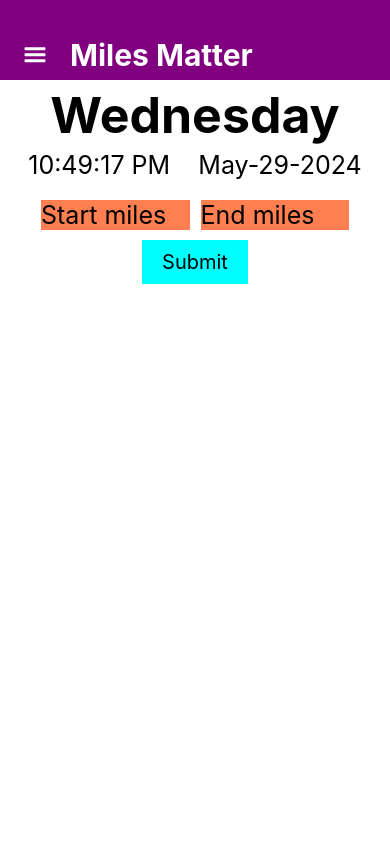
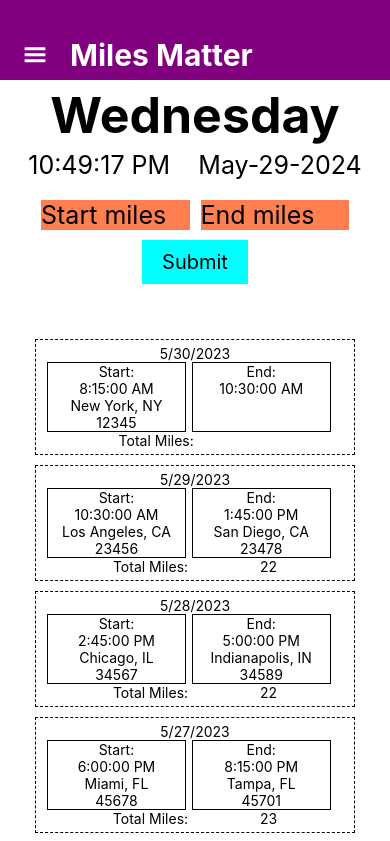
Before and after one commit to Shanhun-Codes/MilesMatter, a React Native app: screen / in a window 390 px wide. Shown: the top 841 px of the page. Built offline with nearby package versions, Linux system fonts and the light colour scheme.

Commit message:
set initial format for trip list

```diff
--- a/App.js
+++ b/App.js
@@ -2,6 +2,7 @@ import { StyleSheet, Text, View } from "react-native";
 import Header from "./components/Header";
 import DailyMileEntry from "./components/DailyMileEntry";
 import Clock from "./components/Clock";
+import TripList from "./components/TripList";
 
 export default function App() {
   return (
@@ -9,7 +10,7 @@ export default function App() {
       <Header />
       <Clock />
       <DailyMileEntry />
-
+      <TripList />
     </View>
   );
 }
--- /dev/null
+++ b/components/Trip.js
@@ -0,0 +1,69 @@
+import { StyleSheet, Text, View } from "react-native";
+
+const Trip = ({ trip }) => {
+  return (
+    <View style={[style.card]}>
+      <Text style={[style.date, style.center]}>
+        {trip.startTime.toLocaleString().slice(0, 9)}
+      </Text>
+<View style={[style.cardInfo]}>
+
+      <View style={[style.cardLeftInfo]}>
+        <Text>Start:</Text>
+        <Text>{trip.startTime.toLocaleString().slice(11)}</Text>
+        <Text>{trip.startLocation}</Text>
+        <Text>{trip.startMiles}</Text>
+      </View>
+
+      <View style={[style.cardRightInfo]}>
+        <Text>End:</Text>
+        <Text>{trip.endTime.toLocaleString().slice(11)}</Text>
+        <Text>{trip.endLocation}</Text>
+        <Text>{trip.endMiles}</Text>
+      </View>
+      <View style={[style.location]}></View>
+      <View style={[style.miles]}></View>
+</View>
+      <View style={style.flex}>
+      <Text style={[style.center]}>Total Miles:</Text>
+        <Text style={style.center}>
+          {trip.endMiles ? trip.endMiles - trip.startMiles : ""}
+        </Text>
+      </View>
+    </View>
+  );
+};
+
+const style = StyleSheet.create({
+  card: {
+    padding: 5,
+    margin: 5,
+    borderWidth: 1,
+    borderStyle: "dashed",
+    borderColor: "black",
+    borderRadius: 0.01,
+  },
+  flex: {
+    flexDirection: 'row',
+    justifyContent: 'space-evenly'
+  },
+  center: {
+    textAlign: "center",
+  },
+  cardInfo: {
+    flexDirection: 'row',
+    justifyContent: 'space-evenly'
+  },
+  cardLeftInfo: {
+    borderWidth: 1,
+    width: "45%",
+    alignItems: 'center'
+  },
+  cardRightInfo: {
+    borderWidth: 1,
+    width: '45%',
+    alignItems: 'center',
+  }
+});
+
+export default Trip;
--- /dev/null
+++ b/components/TripList.js
@@ -0,0 +1,117 @@
+import { ScrollView, StyleSheet, Text, View } from "react-native";
+import Trip from "./Trip";
+
+const TripList = () => {
+  const trips = [
+    {
+      key: 1,
+      startMiles: 1234,
+      endMiles: 1273,
+      startTime: new Date("2023-05-21T11:45:00.000Z"),
+      endTime: new Date("2023-05-21T14:00:00.000Z"),
+      startLocation: "San Francisco, CA",
+      endLocation: "Sacramento, CA",
+    },
+    {
+      key: 2,
+      startMiles: 90123,
+      endMiles: 90161,
+      startTime: new Date("2023-05-22T07:30:00.000Z"),
+      endTime: new Date("2023-05-22T09:45:00.000Z"),
+      startLocation: "Denver, CO",
+      endLocation: "Salt Lake City, UT",
+    },
+    {
+      key: 3,
+      startMiles: 89012,
+      endMiles: 89049,
+      startTime: new Date("2023-05-23T20:00:00.000Z"),
+      endTime: new Date("2023-05-23T22:15:00.000Z"),
+      startLocation: "Atlanta, GA",
+      endLocation: "Charlotte, NC",
+    },
+    {
+      key: 4,
+      startMiles: 78901,
+      endMiles: 78937,
+      startTime: new Date("2023-05-24T16:45:00.000Z"),
+      endTime: new Date("2023-05-24T19:00:00.000Z"),
+      startLocation: "Dallas, TX",
+      endLocation: "Houston, TX",
+    },
+    {
+      key: 5,
+      startMiles: 67890,
+      endMiles: 67925,
+      startTime: new Date("2023-05-25T12:30:00.000Z"),
+      endTime: new Date("2023-05-25T15:45:00.000Z"),
+      startLocation: "Boston, MA",
+      endLocation: "Hartford, CT",
+    },
+    {
+      key: 6,
+      startMiles: 56789,
+      endMiles: 56813,
+      startTime: new Date("2023-05-26T09:15:00.000Z"),
+      endTime: new Date("2023-05-26T11:30:00.000Z"),
+      startLocation: "Seattle, WA",
+      endLocation: "Portland, OR",
+    },
+    {
+      key: 7,
+      startMiles: 45678,
+      endMiles: 45701,
+      startTime: new Date("2023-05-27T18:00:00.000Z"),
+      endTime: new Date("2023-05-27T20:15:00.000Z"),
+      startLocation: "Miami, FL",
+      endLocation: "Tampa, FL",
+    },
+    {
+      key: 8,
+      startMiles: 34567,
+      endMiles: 34589,
+      startTime: new Date("2023-05-28T14:45:00.000Z"),
+      endTime: new Date("2023-05-28T17:00:00.000Z"),
+      startLocation: "Chicago, IL",
+      endLocation: "Indianapolis, IN",
+    },
+    {
+      key: 9,
+      startMiles: 23456,
+      endMiles: 23478,
+      startTime: new Date("2023-05-29T10:30:00.000Z"),
+      endTime: new Date("2023-05-29T13:45:00.000Z"),
+      startLocation: "Los Angeles, CA",
+      endLocation: "San Diego, CA",
+    },
+    {
+      key: 10,
+      startMiles: 12345,
+      endMiles: '',
+      startTime: new Date("2023-05-30T08:15:00.000Z"),
+      endTime: new Date("2023-05-30T10:30:00.000Z"),
+      startLocation: "New York, NY",
+      endLocation: "",
+    },
+  ];
+
+  const sortedTrips = trips.sort((a, b) => b.key - a.key)
+
+  return (
+    <View style={style.listContainer}>
+      <ScrollView>
+        {sortedTrips.map((trip) => (
+          <Trip style={style.listItem} key={trip.key} trip={trip} />
+        ))}
+      </ScrollView>
+    </View>
+  );
+};
+
+const style = StyleSheet.create({
+    listContainer: {
+        padding: 30
+    }
+});
+
+export default TripList;
```
